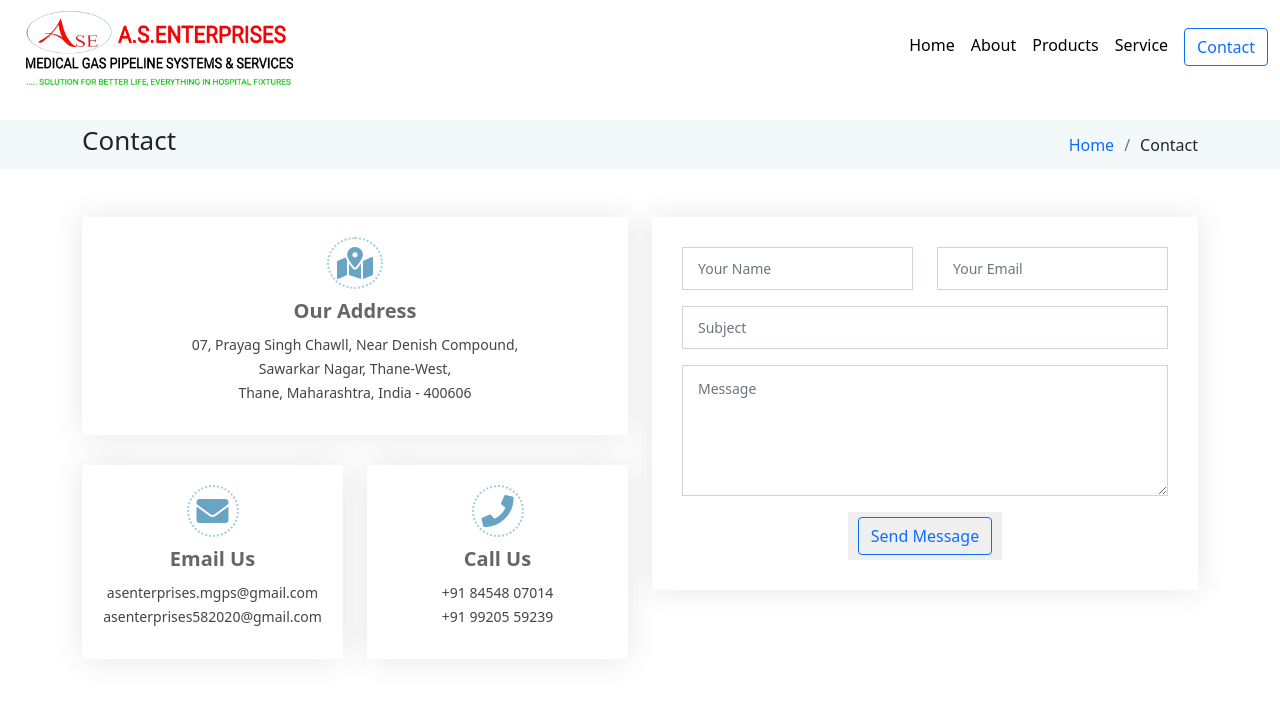
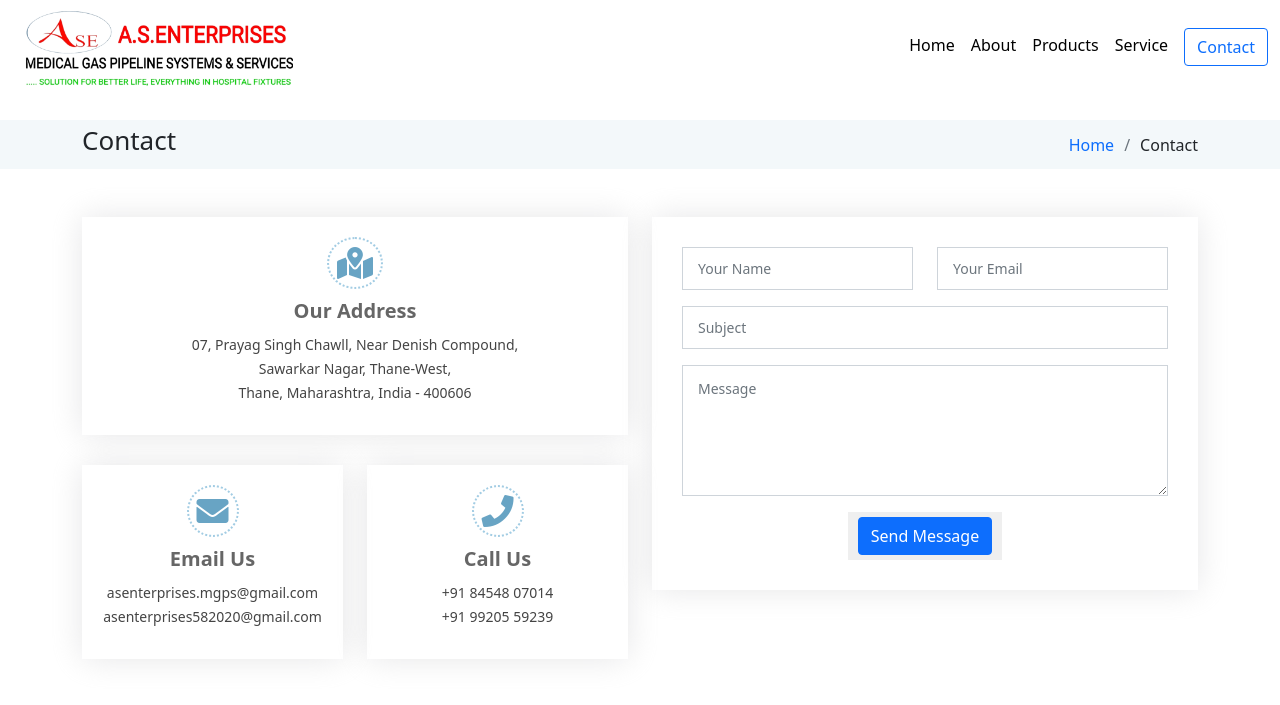
Before and after one commit to ankitp0219/ASE, a plain HTML site: page contact.html in a window 1280 px wide. Shown: the top 705 px of the page. Drawn offline with nearby package versions, Linux system fonts and the light colour scheme; files whose address does not match are found by name; a web font is replaced by a local one.

Commit message:
update contact.html

```diff
--- a/contact.html
+++ b/contact.html
@@ -124,7 +124,7 @@
                   <div class="error-message"></div>
                   <div class="sent-message">Your message has been sent. Thank you!</div>
                 </div>
-                <div class="text-center"><button type="submit"><a class="btn btn-outline-primary btn-floating m-1" role="button">Send Message</a></button></div>
+                <div class="text-center"><button type="submit"><a class="btn btn-primary btn-floating m-1" role="button">Send Message</a></button></div>
               </form>
             </div>
 
```
